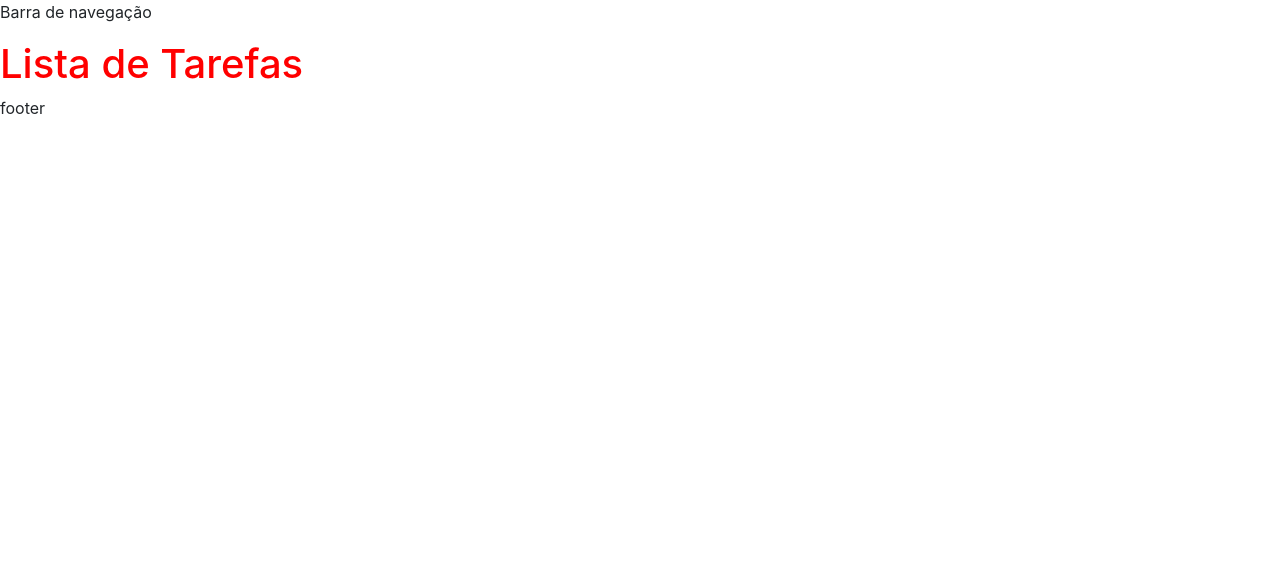
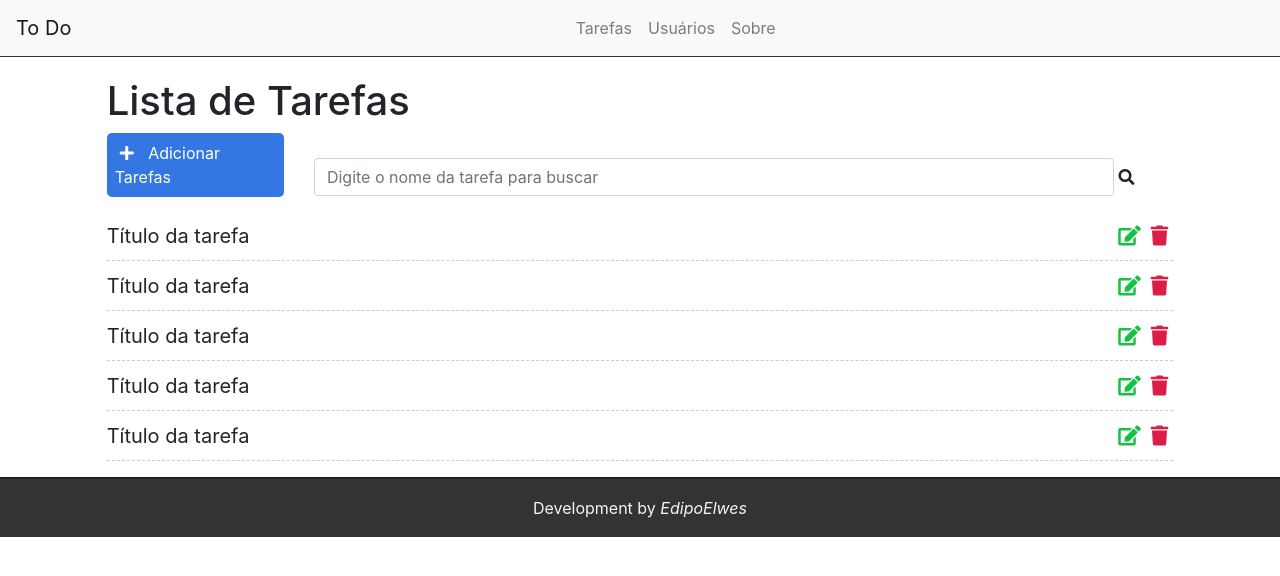
Before and after one commit to edipoelwes/ToDo, a Django app: page / in a window 1280 px wide. Shown: the top 576 px of the page. Run offline with Django 3.2, Linux system fonts and the light colour scheme; some libraries are stand-ins or nearby versions.

Commit message:
Criando as templates do projeto e desenvolvendo o frontend do projeto

```diff
--- a/ToDo/tasks/static/css/style.css
+++ b/ToDo/tasks/static/css/style.css
@@ -1,3 +1,99 @@
-h1{
-    color: red;
+.container-fluid{
+    padding: 0;
 }
+
+/*Navbar*/
+.navbar{
+    border-bottom: 1px solid #333;
+    margin-bottom: 20px;
+}
+
+.navbar-nav{
+    margin: auto;
+}
+
+.navbar-brand{
+    font-weight: bolde;
+}
+
+.navbar-dark .navbar-nav a.nav-link{
+    color: #333;
+    letter-spacing: 1px;
+}
+/*Botao adicionar*/
+
+.add-div{
+    background-color: #3476e2;
+    cursor: pointer;
+    display: inline-block;
+    color: #fff;
+    padding: 8px;
+    border-radius: 5px;
+    margin-right: 25px;
+}
+
+.fas.fa-plus{
+    color: #fff;
+    margin-right: 10px;
+    margin-left: 5px;
+}
+
+/*Search*/
+
+.fas.fa-serch{
+    position: absolute;
+    top: 12px;
+    right: 26px;
+}
+
+.search-div{
+    padding: 0px;
+    margin-top: 15px;
+    margin-bottom: 15px;
+    display: inline-block;
+}
+
+
+/* Lista de tarefas*/
+.list-div{
+    padding: 0;
+}
+
+.task-list{
+    padding-left: 0;
+}
+.task-item{
+    list-style: none;
+    font-size: 20px;
+    height: 50px;
+    padding-top: 10px;
+    border-bottom: 1px dashed #ccc;
+}
+
+.fas.fa-trash, .fas.fa-edit{
+    cursor: pointer;
+    margin: 5px;
+    font-size: 20px;
+    float: right;
+}
+.fas.fa-trash{
+    color: #db1e47
+}
+.fas.fa-edit{
+    color: #13c43f;
+}
+
+/*Rodapé*/
+
+footer{
+    background-color: #333;
+    height: 60px;
+    border-top: 2px solid #202020;
+}
+
+footer p{
+    color: #f5f5f5;
+    text-align: center;
+    top: 30%;
+    position: relative;
+}
--- a/ToDo/tasks/templates/base.html
+++ b/ToDo/tasks/templates/base.html
@@ -1,20 +1,55 @@
 {% load static %}
 <!DOCTYPE html>
 <html lang="pt-br">
+
 <head>
     <meta charset="UTF-8">
     <meta name="viewport" content="width=device-width, initial-scale=1.0">
     <meta http-equiv="X-UA-Compatible" content="ie=edge">
     <title>{% block title %} {% endblock %}</title>
-    <link href="https://stackpath.bootstrapcdn.com/bootstrap/4.3.1/css/bootstrap.min.css" rel="stylesheet" integrity="sha384-ggOyR0iXCbMQv3Xipma34MD+dH/1fQ784/j6cY/iJTQUOhcWr7x9JvoRxT2MZw1T" crossorigin="anonymous">
+    <link href="https://stackpath.bootstrapcdn.com/bootstrap/4.3.1/css/bootstrap.min.css" rel="stylesheet"
+        integrity="sha384-ggOyR0iXCbMQv3Xipma34MD+dH/1fQ784/j6cY/iJTQUOhcWr7x9JvoRxT2MZw1T" crossorigin="anonymous">
+    <link rel="stylesheet" href="https://use.fontawesome.com/releases/v5.10.1/css/all.css"
+        integrity="sha384-wxqG4glGB3nlqX0bi23nmgwCSjWIW13BdLUEYC4VIMehfbcro/ATkyDsF/AbIOVe" crossorigin="anonymous">
     <link rel="stylesheet" href="{% static 'css/style.css' %}">
 </head>
+
 <body>
-    <p>Barra de navegação</p>
-    {% block content %}
-    {% endblock %}
-    <p>footer</p>
-    <script src="https://stackpath.bootstrapcdn.com/bootstrap/4.3.1/js/bootstrap.bundle.min.js" integrity="sha384-xrRywqdh3PHs8keKZN+8zzc5TX0GRTLCcmivcbNJWm2rs5C8PRhcEn3czEjhAO9o" crossorigin="anonymous"></script>
+    <div class="container-fluid">
+        <nav class="navbar navbar-expand-lg navbar-light bg-light">
+            <a class="navbar-brand" href="#">To Do</a>
+            <button class="navbar-toggler" type="button" data-toggle="collapse" data-target="#navbarSupportedContent"
+                aria-controls="navbarSupportedContent" aria-expanded="false" aria-label="Toggle navigation">
+                <span class="navbar-toggler-icon"></span>
+            </button>
+
+            <div class="collapse navbar-collapse" id="navbarSupportedContent">
+                <ul class="navbar-nav mr-auto">
+                    <li class="nav-item">
+                        <a class="nav-link" href="#">Tarefas</a>
+                    </li>
+                    <li class="nav-item">
+                        <a class="nav-link" href="#">Usuários</a>
+                    </li>
+                    <li class="nav-item">
+                        <a class="nav-link" href="#">Sobre</a>
+                    </li>
+
+                </ul>
+
+            </div>
+        </nav>
+
+        {% block content %} {% endblock %}
+        <footer>
+            <p>Development by <em>EdipoElwes</em></p>
+        </footer>
+    </div>
+
+    <script src="https://stackpath.bootstrapcdn.com/bootstrap/4.3.1/js/bootstrap.bundle.min.js"
+        integrity="sha384-xrRywqdh3PHs8keKZN+8zzc5TX0GRTLCcmivcbNJWm2rs5C8PRhcEn3czEjhAO9o"
+        crossorigin="anonymous"></script>
     <script src="{% static 'js/scripts.js' %}"></script>
 </body>
+
 </html>
--- a/ToDo/tasks/templates/tasks/list.html
+++ b/ToDo/tasks/templates/tasks/list.html
@@ -3,5 +3,42 @@
 {% block title %}Lista de Tarefas {% endblock %}
 
 {% block content %}
+<div class="offset-1 col-10 list-div">
     <h1>Lista de Tarefas</h1>
+    <div class="col-2 add-div">
+        <i class="fas fa-plus"></i> Adicionar Tarefas
+    </div>
+    <div class="col-9 search-div">
+        <input class="form-control" type="text" id="search" name="search" placeholder="Digite o nome da tarefa para buscar">
+    </div>
+    <i class="fas fa-search"></i>
+
+    <ul class="task-list">
+        <li class="task-item">
+            <span>Título da tarefa</span>
+            <span><i class="fas fa-trash"></i></span>
+            <span><i class="fas fa-edit"></i></span>
+        </li>
+        <li class="task-item">
+            <span>Título da tarefa</span>
+            <span><i class="fas fa-trash"></i></span>
+            <span><i class="fas fa-edit"></i></span>
+        </li>
+        <li class="task-item">
+            <span>Título da tarefa</span>
+            <span><i class="fas fa-trash"></i></span>
+            <span><i class="fas fa-edit"></i></span>
+        </li>
+        <li class="task-item">
+            <span>Título da tarefa</span>
+            <span><i class="fas fa-trash"></i></span>
+            <span><i class="fas fa-edit"></i></span>
+        </li>
+        <li class="task-item">
+            <span>Título da tarefa</span>
+            <span><i class="fas fa-trash"></i></span>
+            <span><i class="fas fa-edit"></i></span>
+        </li>
+    </ul>
+</div>
 {% endblock %}
```
